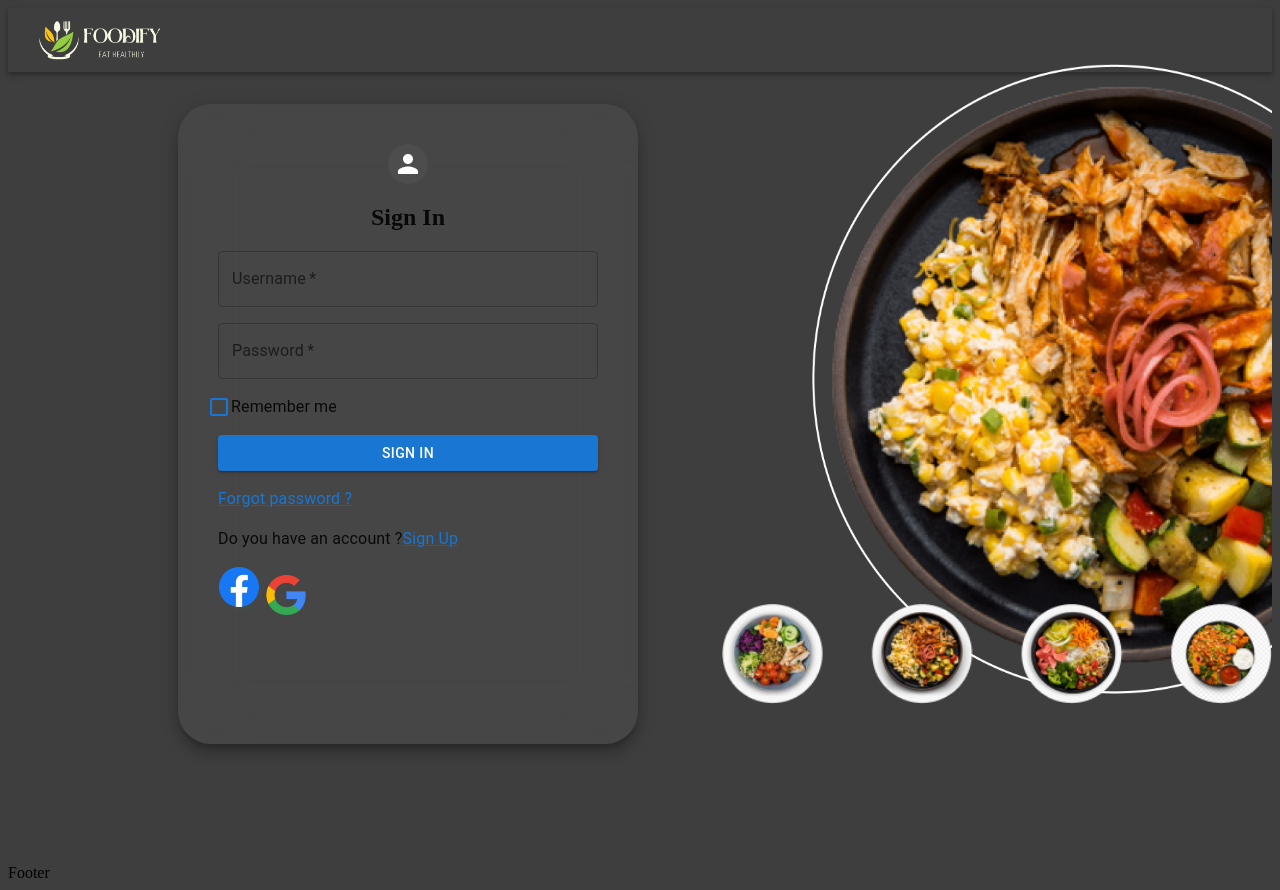
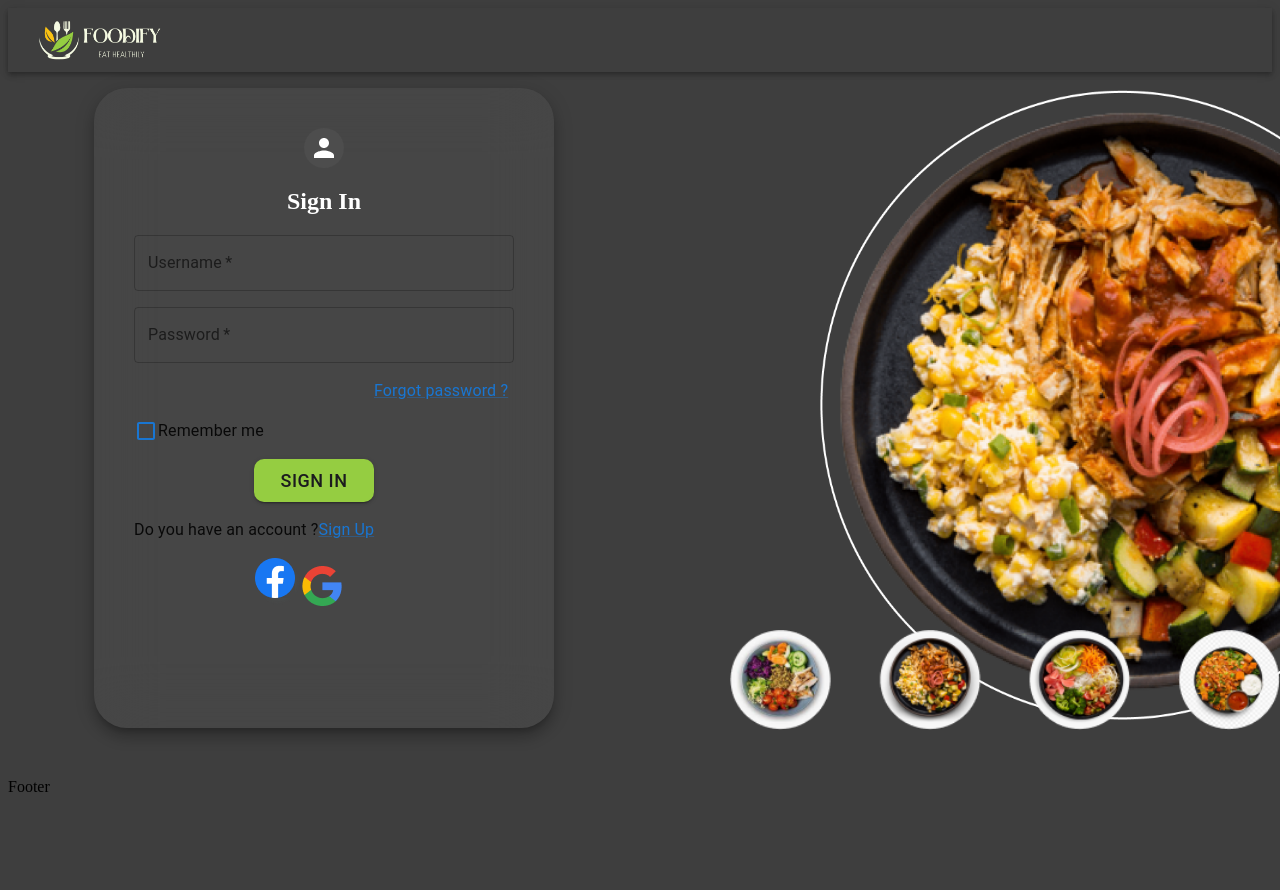
Before and after one commit to NIPUNMADHUSANKA/Foodify, a React (Create React App) app in the folder client/: page / in a window 1280 px wide. Shown: the top 890 px of the page. After the commit the page ends 804 px from the top, so only its background shows below. Built offline with nearby package versions, Linux system fonts and the light colour scheme.

Commit message:
Third Commit

```diff
--- a/client/src/App.css
+++ b/client/src/App.css
@@ -82,28 +82,27 @@ body{
   .big-image {
     position: absolute;
     right: 0px;
-    top: 75px;
+    top: 55px;
     width: 600px;
     height: 700px;
-    margin-top: -330px;
 
   }
 
   .four-image{
     position: absolute;
     right: 0px;
-    top: 650px;
+    top: 630px;
     width: 550px;
     height: 100px;
-    margin-top: -330px;
+
   }
 
   .round-image{
     position: absolute;
     right: 0px;
-    top: 110px;
+    top: 90px;
     width: 460px;
     height: 630px;
-    margin-top: -330px;
+
     /* transform: rotate(10deg) */
   }
--- a/client/src/components/login/LoginBanner.js
+++ b/client/src/components/login/LoginBanner.js
@@ -14,25 +14,35 @@ import FourImage from '../../assets/images/login_four_images.png';
 import RoundImage from '../../assets/images/round.png';
 import Checkbox from '@mui/icons-material/CheckBoxOutlineBlank';
 import { Box } from '@mui/material';
+import { color } from '@mui/system';
 
 
-const LoginMain=()=>{const paperStyle={padding :40,height:'70vh',width:380, margin:"-200px 50PX 100px 100px", backgroundColor:'rgba(107, 107, 107, 0.2)',backdropFilter: "blur(30px)",borderRadius:"33px" }
+const LoginMain=()=>{
+const paperStyle={padding :40,height:'70vh',width:380 ,margin:"50px auto" ,backgroundColor:'rgba(107, 107, 107, 0.2)',backdropFilter: "blur(30px)",borderRadius:"33px",marginTop: 16 }
 const avatarStyle={background:' #6B6B6B33'}
+const btnstyle={margin:'8px 0'}
 
-    const btnstyle={margin:'8px 0'}
     return(
 
-
-            <Box sx={{ mt: { lg: '212px', xs: '70px' }, ml: { sm: '50px' } }} position="relative" p="20px">
-            <Paper elevation={10} style={paperStyle}>
+        <Grid container spacing={0} >
+                <Grid container item xs={6} direction="column" >
+                    <Paper elevation={10} style={paperStyle} >
                             <Grid align='center'>
                                 <Avatar style={avatarStyle}></Avatar>
-                    <h2>Sign In</h2>
+                                <h2 style={{color:"#FFFFFF",fontSize:24}}>Sign In</h2>
+                            </Grid>
 
-                </Grid>
                             <TextField label='Username' placeholder='Enter username' fullWidth required/>
+
                             <TextField style={{ marginTop: 16 }}label='Password' placeholder='Enter password' type='password' fullWidth required/>
-                <FormControlLabel style={{ marginTop: 16 }}
+
+                            <Typography style={{ marginTop: 16,marginLeft:240}} >
+                                <Link href="#" >
+                                    Forgot password ?
+                            </Link>
+                            </Typography>
+
+                            <FormControlLabel style={{ marginTop: 16,marginLeft:0 }}
                                 control={
                                 <Checkbox
                                     name="checkedB"
@@ -41,26 +51,38 @@ const LoginMain=()=>{const paperStyle={padding :40,height:'70vh',width:380, marg
                                 }
                                 label="Remember me"
                             />
-                <Button  type='submit' color='primary' variant="contained" style={{btnstyle,marginTop: 16}} fullWidth>Sign in</Button>
-                <Typography style={{ marginTop: 16 }} >
-                     <Link href="#" >
-                        Forgot password ?
-                </Link>
+
+                            <Typography>
+                            <Button  type='submit' variant="contained" style={{btnstyle,marginTop: 16,  borderRadius: 10,              backgroundColor: "#95CD41",fontSize: "18px",color:"#1B1B1E",width:120,marginLeft:120}}  sx={{ml:{lg:'15px', xs:'40px'}}} fullWidth>Sign in</Button>
                             </Typography>
+
+
                             <Typography style={{ marginTop: 16 }}> Do you have an account ?
                                 <Link href="#" >
                                     Sign Up
                             </Link>
                             </Typography>
-                <Typography style={{ marginTop: 16 }} >
+
+                            <Typography style={{ marginTop: 16, marginLeft:120 }} >
                             <img src={Facebook} alt="Logo" />
                             <img src={Google} alt="Logo" />
                             </Typography>
+
                         </Paper>
+
+
+        </Grid>
+
+
+        <Grid container item xs={6} direction="column" padding="40" margin="20 auto" >
+
                         <img  src={RoundImage} alt="big-image" className="round-image" />
                         <img  src={BigImage} alt="big-image" className="big-image" />
                         <img src={FourImage} alt="four-image" className="four-image" />
-            </Box>
+
+        </Grid>
+      </Grid>
+
 
 
     )
```
Lines whose indentation alone changed are shown as unchanged.
